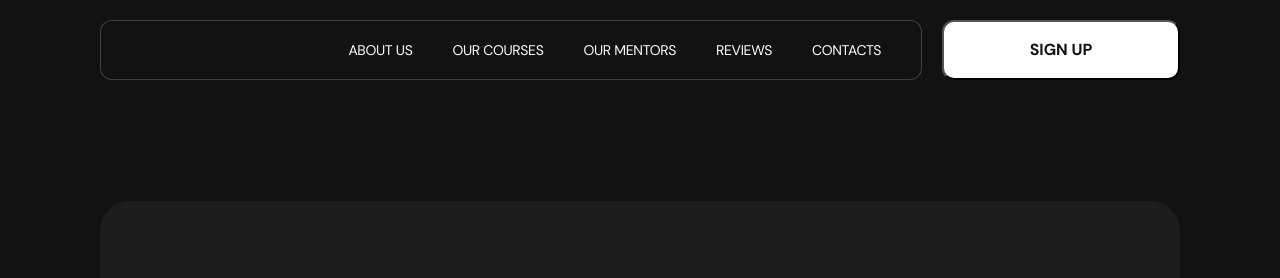
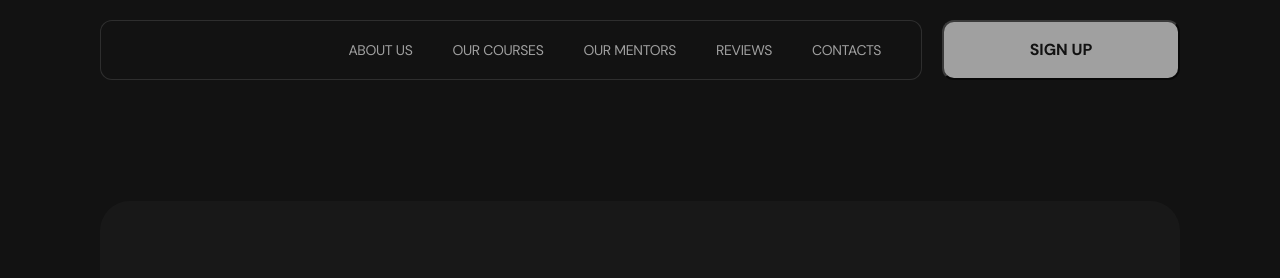
Before and after one commit to NataliaIvasiv/our-first-team-project, a website built with Vite: page src/index.html in a window 1280 px wide. Shown: the top 278 px of the page. Built offline with nearby package versions, Linux system fonts and the light colour scheme; files whose address does not match are found by name.

Commit message:
header-виправлення-2

```diff
--- a/src/css/header.css
+++ b/src/css/header.css
@@ -183,7 +183,6 @@
     height: 1024px;
     background-color: #bea69e;
     overflow: auto;
-    pointer-events: none;
     padding: 20px 0;
   }
   .heder-close-btn {
--- a/src/partials/header.html
+++ b/src/partials/header.html
@@ -17,28 +17,28 @@
           </svg>
         </div>
         <ul class="header-list">
-          <a href="#about-us" class="item-link"
-            ><li class="header-item">ABOUT US</li></a
-          >
-          <a href="#our-courses" class="item-link"
-            ><li class="header-item">OUR COURSES</li></a
-          >
-          <a href="#our-mentors" class="item-link"
-            ><li class="header-item">OUR MENTORS</li></a
-          >
-          <a href="#reviews" class="item-link"
-            ><li class="header-item">REVIEWS</li></a
-          >
-          <a href="#contacts" class="item-link"
-            ><li class="header-item">CONTACTS</li></a
-          >
+          <li class="header-item"><a href="#about-us" class="item-link"
+            >ABOUT US</a
+          ></li>
+          <li class="header-item"><a href="#our-courses" class="item-link"
+            >OUR COURSES</a
+          ></li>
+         <li class="header-item"> <a href="#our-mentors" class="item-link"
+            >OUR MENTORS</a
+          ></li>
+          <li class="header-item"><a href="#reviews" class="item-link"
+            >REVIEWS</a
+          ></li>
+         <li class="header-item"> <a href="#contacts" class="item-link"
+            >CONTACTS</a
+          ></li>
         </ul>
       </div>
       <a href="#sign-up">
         <button type="submit" class="header-button">SIGN UP</button></a
       >
   <!-- Mob-menu -->
-      <div class="backdrop">
+      <div class="backdrop is-open">
       <div id="mob-menu" class="mob-menu">
         <button type="button" class="heder-close-btn">
           <svg class="heder-btn-icon" width="32" height="32">
@@ -46,21 +46,21 @@
           </svg>
         </button>
         <ul class="header-mob-list">
-          <a href="#about-us" class="mob-item-link"
-            ><li class="header-mob-item">ABOUT US</li></a
-          >
-          <a href="#our-courses" class="mob-item-link"
-            ><li class="header-mob-item">OUR COURSES</li></a
-          >
-          <a href="#our-mentors" class="mob-item-link"
-            ><li class="header-mob-item">OUR MENTORS</li></a
-          >
-          <a href="#reviews" class="mob-item-link"
-            ><li class="header-mob-item">REVIEWS</li></a
-          >
-          <a href="#contacts" class="mob-item-link"
-            ><li class="header-mob-item">CONTACTS</li></a
-          >
+         <li class="header-mob-item"> <a href="#about-us" class="mob-item-link"
+            >ABOUT US</a
+          ></li>
+         <li class="header-mob-item"> <a href="#our-courses" class="mob-item-link"
+            >OUR COURSES</a
+          ></li>
+          <li class="header-mob-item"><a href="#our-mentors" class="mob-item-link"
+            >OUR MENTORS</a
+          ></li>
+          <li class="header-mob-item"><a href="#reviews" class="mob-item-link"
+            >REVIEWS</a
+          ></li>
+          <li class="header-mob-item"><a href="#contacts" class="mob-item-link"
+            >CONTACTS</a
+          ></li>
         </ul>
         <picture>
                   <source
```
